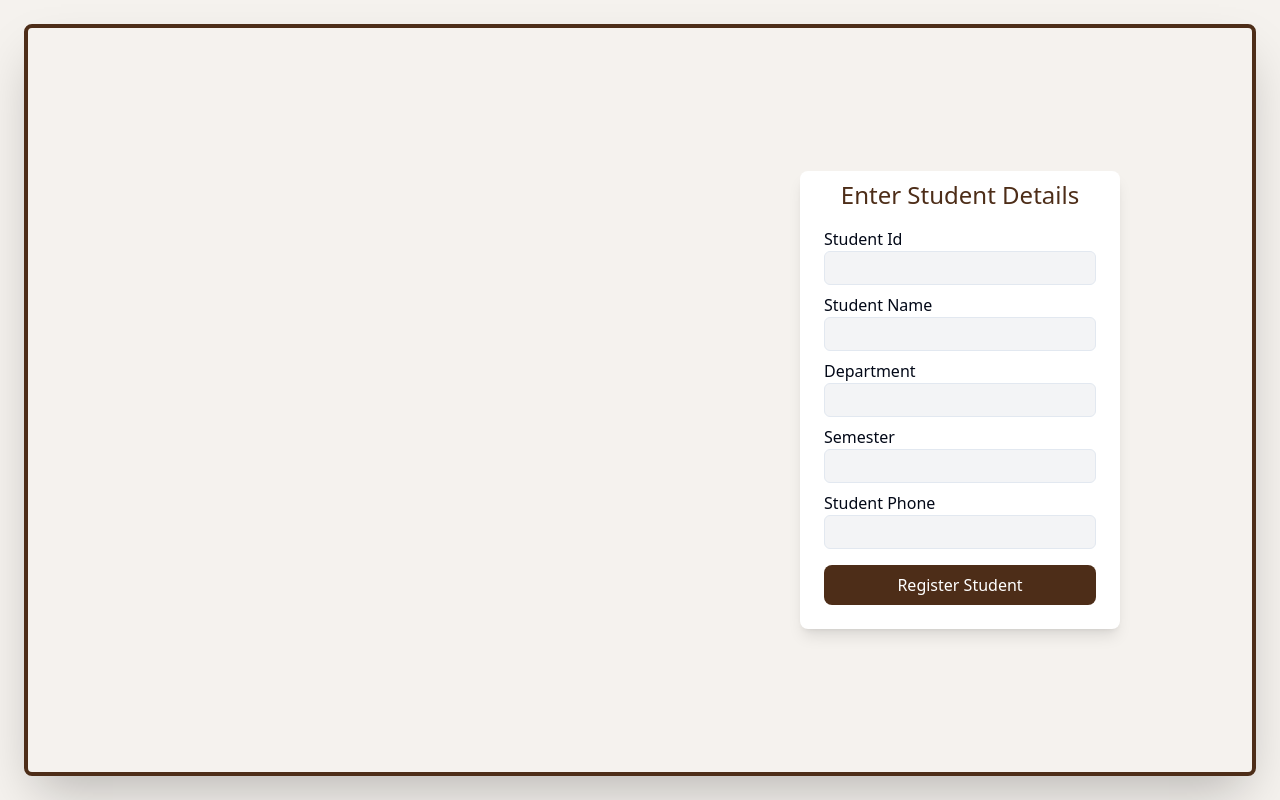
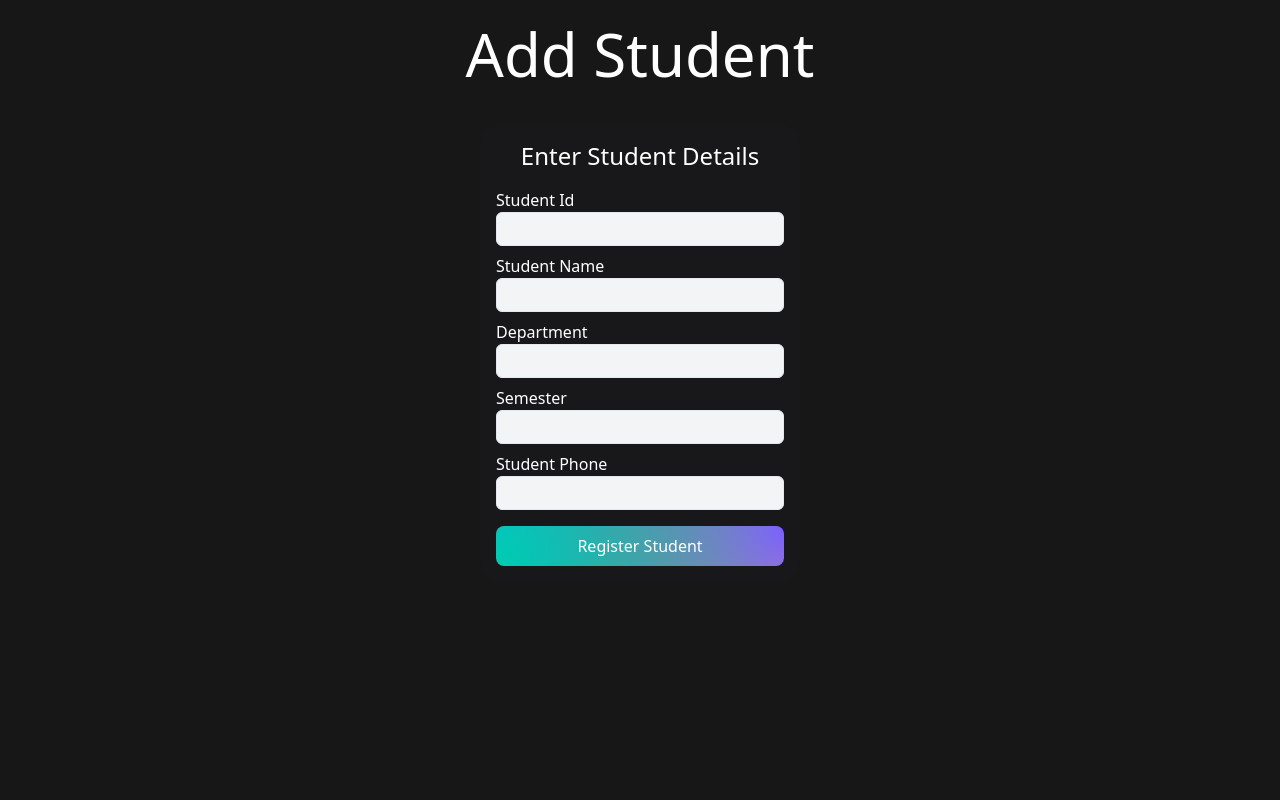
Before and after one commit to ashish74624/ShelfWise, a Next.js app in the folder client/: page /enterStudent in a window 1280 px wide. Built offline with nearby package versions, Linux system fonts and the light colour scheme.

Commit message:
student page redesign

```diff
--- a/client/app/enterStudent/page.tsx
+++ b/client/app/enterStudent/page.tsx
@@ -4,7 +4,8 @@ import {SubmitHandler, useForm} from 'react-hook-form'
 import { zodResolver } from '@hookform/resolvers/zod';
 import {z} from 'zod'
 import toast, { Toaster } from 'react-hot-toast';
-import Design from '@/Components/Design';
+import { BackgroundGradient } from "@/Components/ui/background-gradient";
+
 
 const schema = z.object({
     Student_ID:z.number(),
@@ -45,11 +46,11 @@ export default function EnterStudent() {
     }
 
   return (
-    <section className='h-screen w-screen p-6 bg-[#F5F2EE] overflow-hidden '>
-      <div className='bg-[#F5F2EE] shadow-2xl h-full w-full border-[#4d2d18] rounded-lg border-4 overflow-hidden relative flex justify-center items-center'>
-            <Design/>
-            <form onSubmit={handleSubmit(onSubmit)} className='bg-white relative z-10 h-max rounded-lg shadow-lg w-80 flex flex-col pt-2 px-6 pb-6 '>
-                <h1 className='w-max mx-auto mb-2 text-2xl text-[#4d2d18] ' >Enter Student Details</h1>
+    <section className='h-screen w-screen p-6 bg-neutral-900 overflow-x-hidden flex space-y-10 flex-col items-center overflow-y-scroll'>
+        <h1 className='text-5xl md:text-6xl text-white'>Add Student</h1>
+        <BackgroundGradient className="rounded-[22px] max-w-sm  bg-zinc-900">
+            <form onSubmit={handleSubmit(onSubmit)}  className=' w-full rounded-lg flex flex-col p-4 h-full text-white '>
+                <h1 className='w-max mx-auto mb-2 text-2xl ' >Enter Student Details</h1>
                 <label className='mt-2' htmlFor="Student_ID" >Student Id</label>
                 <input type="number" {...register('Student_ID',{ valueAsNumber: true })} className='bg-gray-100 rounded-md border py-1 px-2 '  />
                 <label className='mt-2' htmlFor="Student_Name">Student Name</label>
@@ -61,11 +62,11 @@ export default function EnterStudent() {
                 <input type="number" {...register('Semester',{ valueAsNumber: true })} className='bg-gray-100 rounded-md border py-1 px-2 '  />
                 <label className='mt-2' htmlFor="Student_Phone" >Student Phone</label>
                 <input type="number" {...register('Student_Phone',{ valueAsNumber: true })} className='bg-gray-100 rounded-md border py-1 px-2 '  />
-                <button disabled={isSubmitting} type='submit' className='mt-4 w-full bg-[#4d2d18] text-white py-2 rounded-lg'>
+                <button disabled={isSubmitting} type='submit' className='mt-4 w-full bg-[radial-gradient(circle_farthest-side_at_0_100%,#00ccb1,transparent),radial-gradient(circle_farthest-side_at_100%_0,#7b61ff,transparent),radial-gradient(circle_farthest-side_at_100%_100%,#ffc414,transparent),radial-gradient(circle_farthest-side_at_0_0,#1ca0fb,#141316)] text-white py-2 rounded-lg'>
                     {isSubmitting ? "Loading...":"Register Student"}
                 </button>
             </form>
-        </div>
+        </BackgroundGradient>
         <Toaster />
       </section>
   )
```
